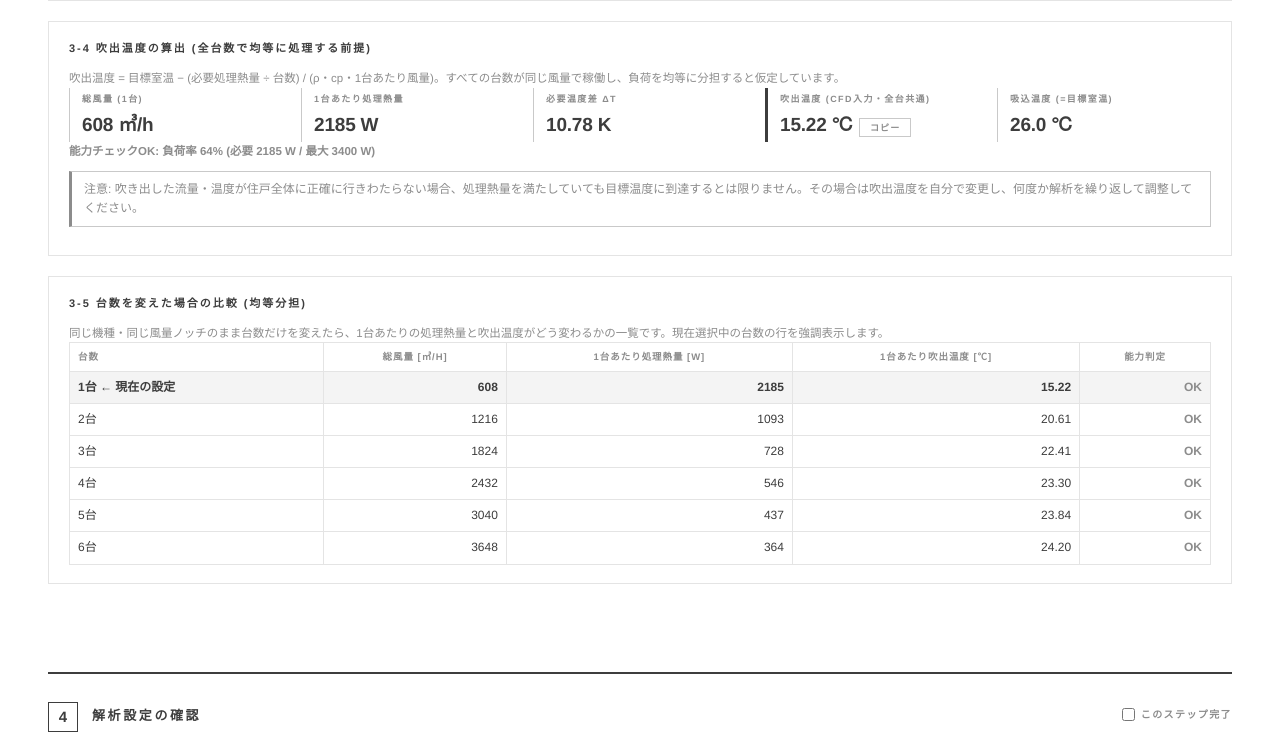
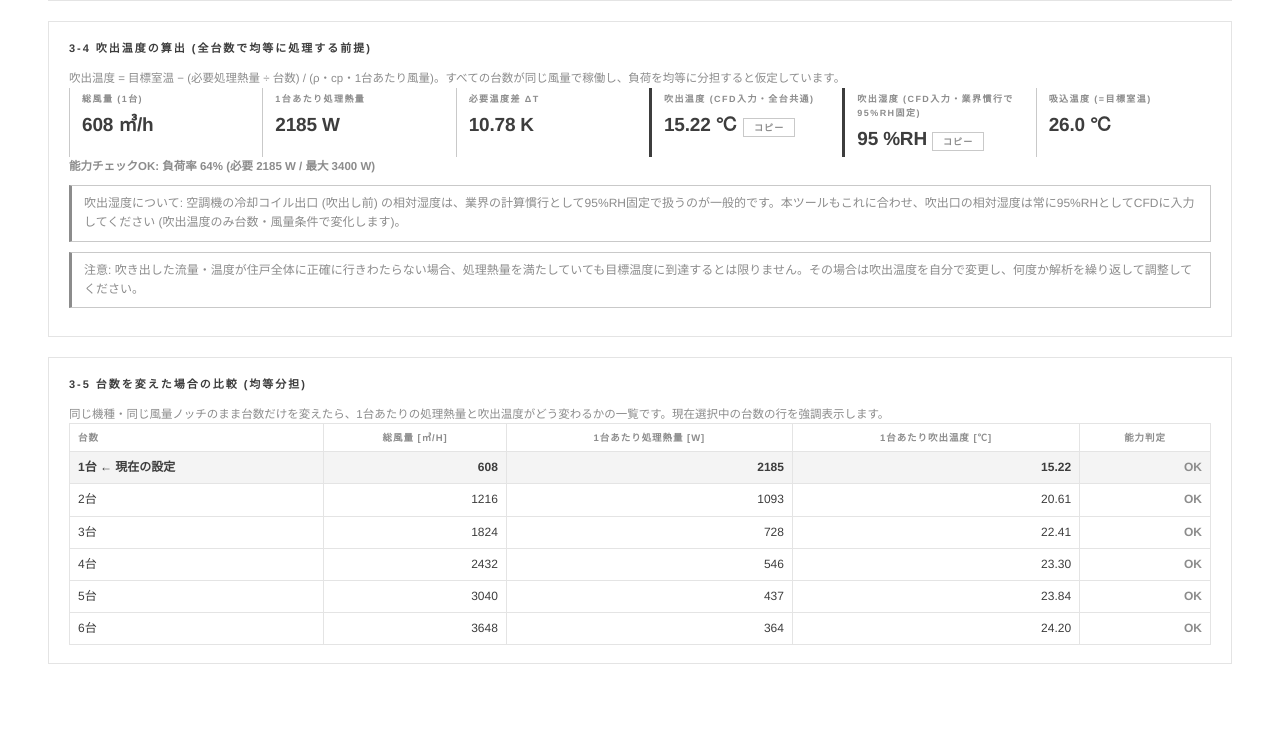
Before and after one commit to yurimiyamoto0315-ux/cfd-boundary-tool, a plain HTML site: page index.html in a window 1280 px wide. Shown: the part 10409-11158 px from the top of the page. Drawn offline with nearby package versions, Linux system fonts and the light colour scheme.

Commit message:
Document AC discharge relative humidity as industry-standard fixed 95%RH
Co-authored-by: Cursor <cursoragent@cursor.com>

```diff
--- a/index.html
+++ b/index.html
@@ -730,6 +730,7 @@
   <p class="small">吹出温度 = 目標室温 − (必要処理熱量 ÷ 台数) / (ρ・cp・1台あたり風量)。すべての台数が同じ風量で稼働し、負荷を均等に分担すると仮定しています。</p>
   <div class="summary-grid" id="supplyStats"></div>
   <div id="acWarn"></div>
+  <div class="note">吹出湿度について: 空調機の冷却コイル出口 (吹出し前) の相対湿度は、業界の計算慣行として95%RH固定で扱うのが一般的です。本ツールもこれに合わせ、吹出口の相対湿度は常に95%RHとしてCFDに入力してください (吹出温度のみ台数・風量条件で変化します)。</div>
   <div class="note">注意: 吹き出した流量・温度が住戸全体に正確に行きわたらない場合、処理熱量を満たしていても目標温度に到達するとは限りません。その場合は吹出温度を自分で変更し、何度か解析を繰り返して調整してください。</div>
 </div>
 
@@ -1392,6 +1393,7 @@ function runAll(){
     '<div class="stat"><div class="lbl">1台あたり処理熱量</div><div class="val">'+qPerUnit.toFixed(0)+' W</div></div>'+
     '<div class="stat"><div class="lbl">必要温度差 ΔT</div><div class="val">'+dts.toFixed(2)+' K</div></div>'+
     '<div class="stat hl"><div class="lbl">吹出温度 (CFD入力・全台共通)</div><div class="val">'+ts.toFixed(2)+' ℃ <button class="copy-btn" data-copy="'+ts.toFixed(2)+'">コピー</button></div></div>'+
+    '<div class="stat hl"><div class="lbl">吹出湿度 (CFD入力・業界慣行で95%RH固定)</div><div class="val">95 %RH <button class="copy-btn" data-copy="95">コピー</button></div></div>'+
     '<div class="stat"><div class="lbl">吸込温度 (=目標室温)</div><div class="val">'+targetT.toFixed(1)+' ℃</div></div>';
 
   let warns='';
@@ -1407,6 +1409,7 @@ function runAll(){
   renderAcCompare(qReq, flowPer, acMax, targetT, acCount);
   tr('3','エアコン (吹出・1台あたり)','風量 [㎥/h]', flowPer);
   tr('3','エアコン (吹出)','吹出温度 [℃]', ts.toFixed(2));
+  tr('3','エアコン (吹出)','吹出湿度 [%RH] (業界慣行で95%RH固定)', '95');
   tr('3','エアコン (吸込)','吸込温度 [℃] (=目標室温)', targetT.toFixed(1));
 
   // ================= Step 4 =================
```
